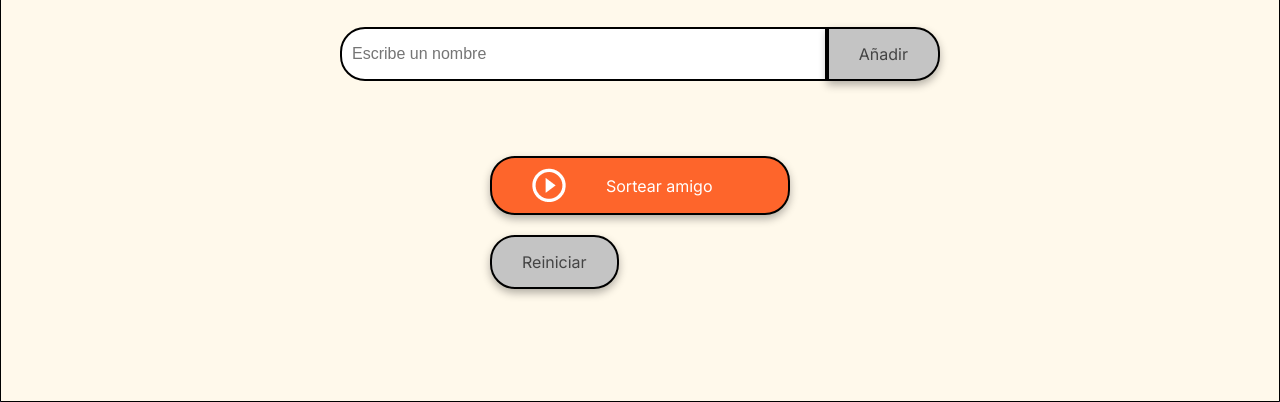
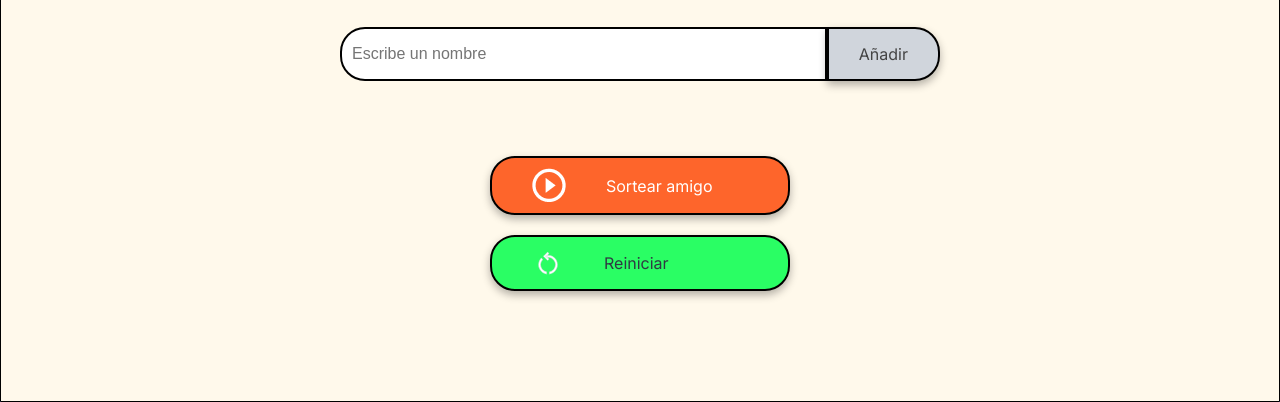
Before and after one commit to oscargallard/challenge-amigo-secreto, a plain HTML site: page index.html in a window 1280 px wide. Shown: the part 398-800 px from the top of the page. Drawn offline with Linux system fonts and the light colour scheme.

Commit message:
Se modifico el boton Reiniciar

```diff
--- a/index.html
+++ b/index.html
@@ -32,7 +32,10 @@
                     <img src="assets/play_circle_outline.png" alt="Ícono para sortear">
                     Sortear amigo
                 </button>
-                <button class="button-reset" onclick="reiniciar()">Reiniciar</button>
+                <button class="button-reset" onclick="reiniciar()" aria-label="Reiniciar el sorteo">
+                    <img src="assets/boton_reiniciar.png" alt="Ícono para reiniciar">
+                    Reiniciar
+                </button>
             </div>
         </section>
     </main>
--- a/style.css
+++ b/style.css
@@ -1,9 +1,11 @@
 :root {
     --color-primary: #4B69FD;
     --color-secondary: #FFF9EB;
-    --color-tertiary: #C4C4C4;
-    --color-button: #fe652b;
-    --color-button-hover: #e55720;
+    --color-tertiary: #D0D5DC;
+    --color-button: #FE652b;
+    --color-button-hover: #E55720;
+    --color-button-reset: #2AFE64;
+    --color-button-reset-hover: #189139;
     --color-text: #444444;
     --color-white: #FFFFFF;
 }
@@ -122,26 +124,7 @@ button {
 }
 
 .button-add:hover {
-    background-color: #a1a1a1;
-}
-
-/* Estilos para el botón de reinicio */
-.button-reset {
-    padding: 15px 30px;
-    font-family: "Inter", sans-serif;
-    font-size: 16px;
-    border: 2px solid #000;
-    border-radius: 25px;
-    box-shadow: 0 4px 8px rgba(0, 0, 0, 0.3);
-    cursor: pointer;
-    background-color: var(--color-tertiary); /* Color gris */
-    color: var(--color-text); /* Color de texto oscuro */
-    margin-top: 20px; /* Espacio arriba del botón */
-}
-
-/* Efecto hover */
-.button-reset:hover {
-    background-color: #a1a1a1; /* Un tono gris más oscuro */
+    background-color: #9AA6B5;
 }
 
 /* Listas */
@@ -179,3 +162,24 @@ ul {
 .button-draw:hover {
     background-color: var(--color-button-hover);
 }
+
+/* Estilos para el botón de reinicio */
+.button-reset {
+    display: flex;
+    align-items: center;
+    width: 100%;
+    padding: 10px 40px;
+    font-size: 16px;
+    background-color: var(--color-button-reset); /* Color verde claro */
+    color: #303943; /* Color de texto oscuro */
+    margin-top: 20px; /* Espacio arriba del botón */
+}
+
+/* Efecto hover */
+.button-reset:hover {
+    background-color: var(--color-button-reset-hover); /* Un tono verde oscuro */
+}
+
+.button-reset img {
+    margin-right: 40px;
+}
```
Also changed, not shown: assets/boton_reiniciar.png (added).
